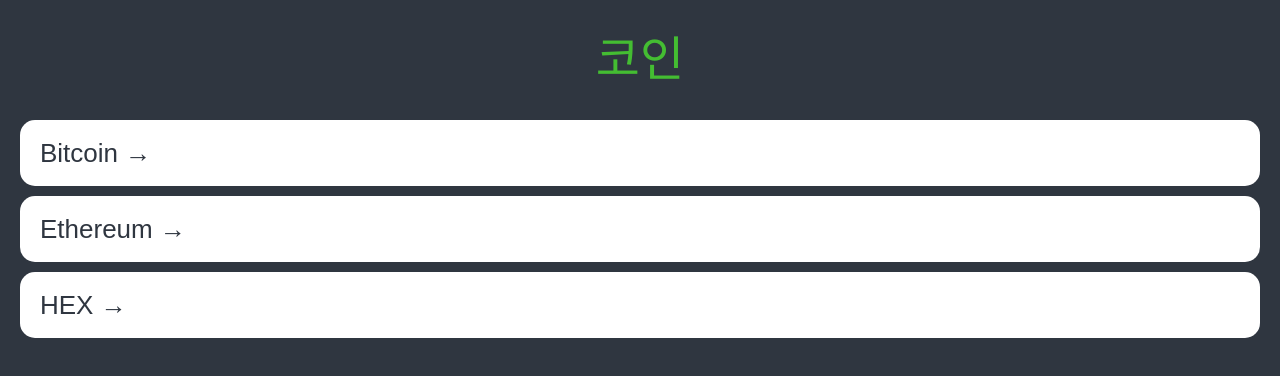
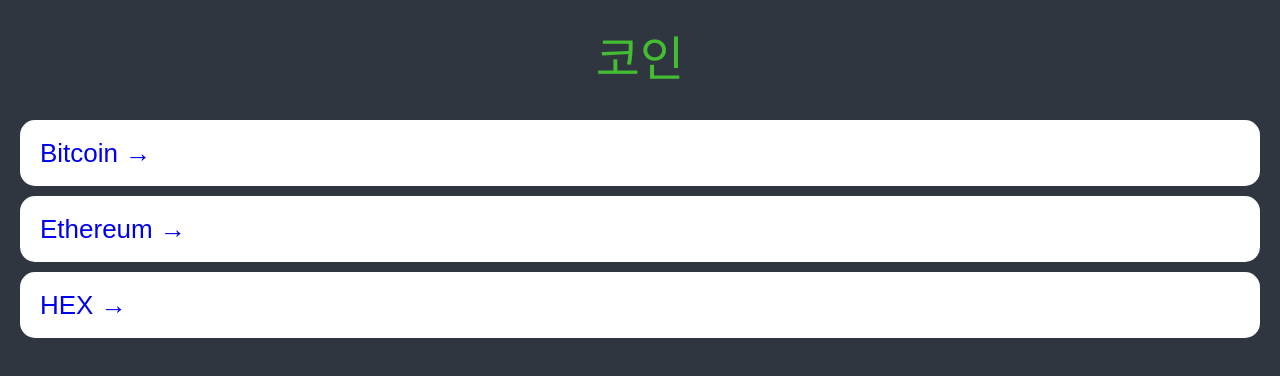
Before and after one commit to mkhajiit/CoinTracker, a React (Create React App) app: page / in a window 1280 px wide. Shown: the top 376 px of the page. Built offline with nearby package versions, Linux system fonts and the light colour scheme.

Commit message:
Link 추가

```diff
--- a/src/app.styles.js
+++ b/src/app.styles.js
@@ -57,7 +57,7 @@
   body{
     font-family: "Source Sans 3", sans-serif;
     font-optical-sizing: auto;
-    font-weight: 300;
+    font-weight: 400;
     font-style: normal;
     font-size: 26px;
     background-color: ${(props) => props.theme.bgColor};
--- a/src/routes/Coins.styles.js
+++ b/src/routes/Coins.styles.js
@@ -13,10 +13,10 @@
 
 const CoinList = styled.ul``;
 
+// Link 는 a로 변환 되기 때문에 a의 스타일을 변경하면 Link가 바뀜
 const Coin = styled.h1`
   background-color: white;
   color: ${(props) => props.theme.bgColor};
-  padding: 20px;
   border-radius: 15px;
   margin-bottom: 10px;
   a {
--- a/src/routes/Coins.tsx
+++ b/src/routes/Coins.tsx
@@ -1,6 +1,7 @@
 import React from 'react';
 import { Title, Container, Header, CoinList, Coin } from './Coins.styles';
 import coins from '../data/coinData';
+import { Link } from 'react-router-dom';
 
 export default function Coins() {
   return (
@@ -10,7 +11,9 @@
       </Header>
       <CoinList>
         {coins.map((coin) => (
-          <Coin key={coin.id}>{coin.name} &rarr;</Coin>
+          <Coin key={coin.id}>
+            <Link to={`/${coin.id}`}>{coin.name} &rarr;</Link>
+          </Coin>
         ))}
       </CoinList>
     </Container>
```
